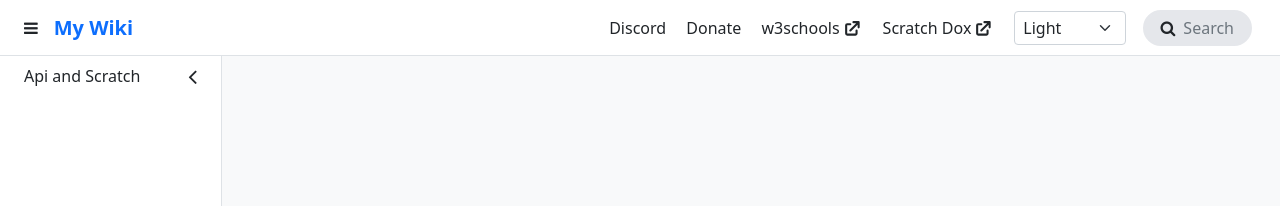
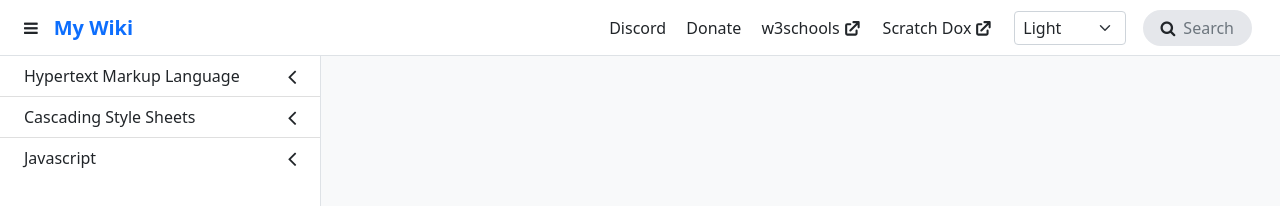
Before and after one commit to akrit-ghimire/code, a plain HTML site: page rosshall/tutorials/index.html in a window 1280 px wide. Shown: the top 206 px of the page. Drawn offline with nearby package versions, Linux system fonts and the light colour scheme.

Commit message:
Update index.html

```diff
--- a/rosshall/tutorials/index.html
+++ b/rosshall/tutorials/index.html
@@ -11,8 +11,9 @@
     <link href="css/styles.css" rel="stylesheet">
 
     <!-- Data Files -->
-    <link rel="stylesheet" href="data-files/Api and Scratch/data-api-introduction.css">
-    <link rel="stylesheet" href="data-files/Api and Scratch/data-file-intro.css">
+   	<link rel="stylesheet" href="data-files/Hypertext Markup Language/introduction.css">
+    	<link rel="stylesheet" href="data-files/Cascading Style Sheets/introduction.css">
+	<link rel="stylesheet" href="data-files/Javascript/introduction.css">
     <!-- Data Files -->
 
     <script src="js/formatter.js" defer></script>
```
